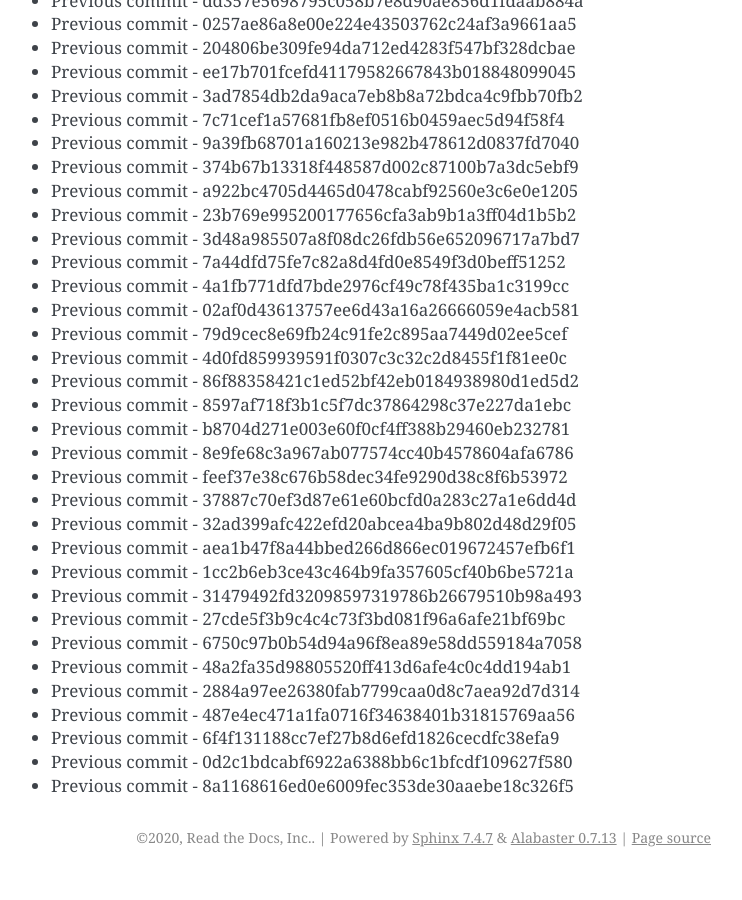
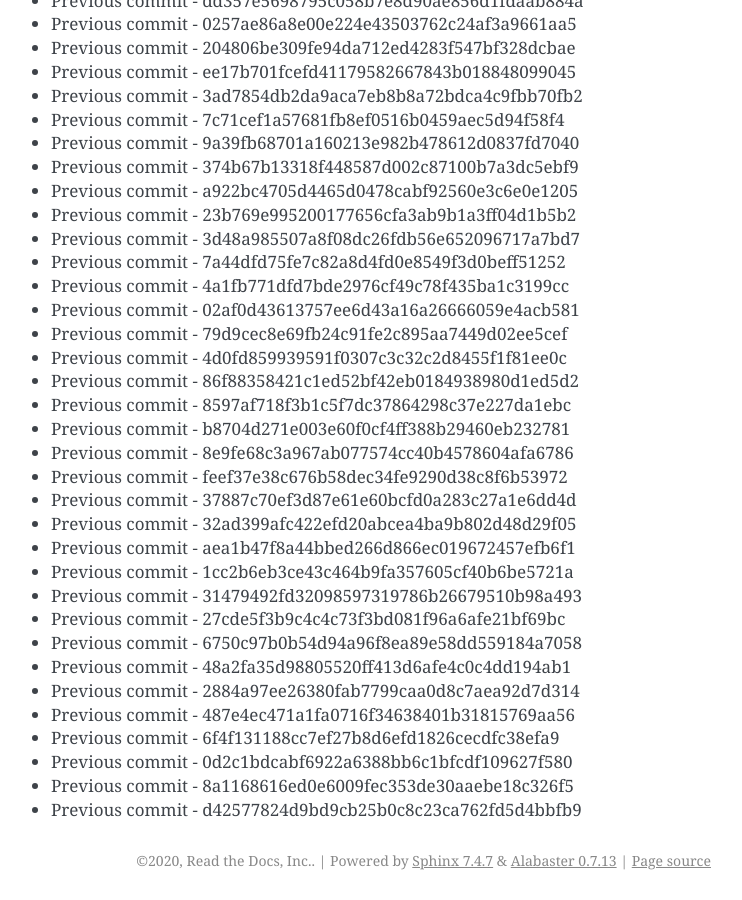
Before and after one commit to readthedocs/rtd-git-stresstest, a Sphinx documentation site: the page built from docs/updates.rst, in a window 1280 px wide and 900 px high, scrolled down 59576 px. Shown: the whole window, without its empty margins (399-1141 px from the left). Built offline with Sphinx 7.4.7, drawn with Linux system fonts in a browser that asks for light colours; before the commit the page ends 60453 px from its top, so only the background shows below that.

Commit message:
Generating commit from previous: d42577824d9bd9cb25b0c8c23ca762fd5d4bbfb9

```diff
--- a/docs/updates.rst
+++ b/docs/updates.rst
@@ -2535,3 +2535,4 @@ It can be tested for any performance characteristics.
 * Previous commit - 6f4f131188cc7ef27b8d6efd1826cecdfc38efa9
 * Previous commit - 0d2c1bdcabf6922a6388bb6c1bfcdf109627f580
 * Previous commit - 8a1168616ed0e6009fec353de30aaebe18c326f5
+* Previous commit - d42577824d9bd9cb25b0c8c23ca762fd5d4bbfb9
```
